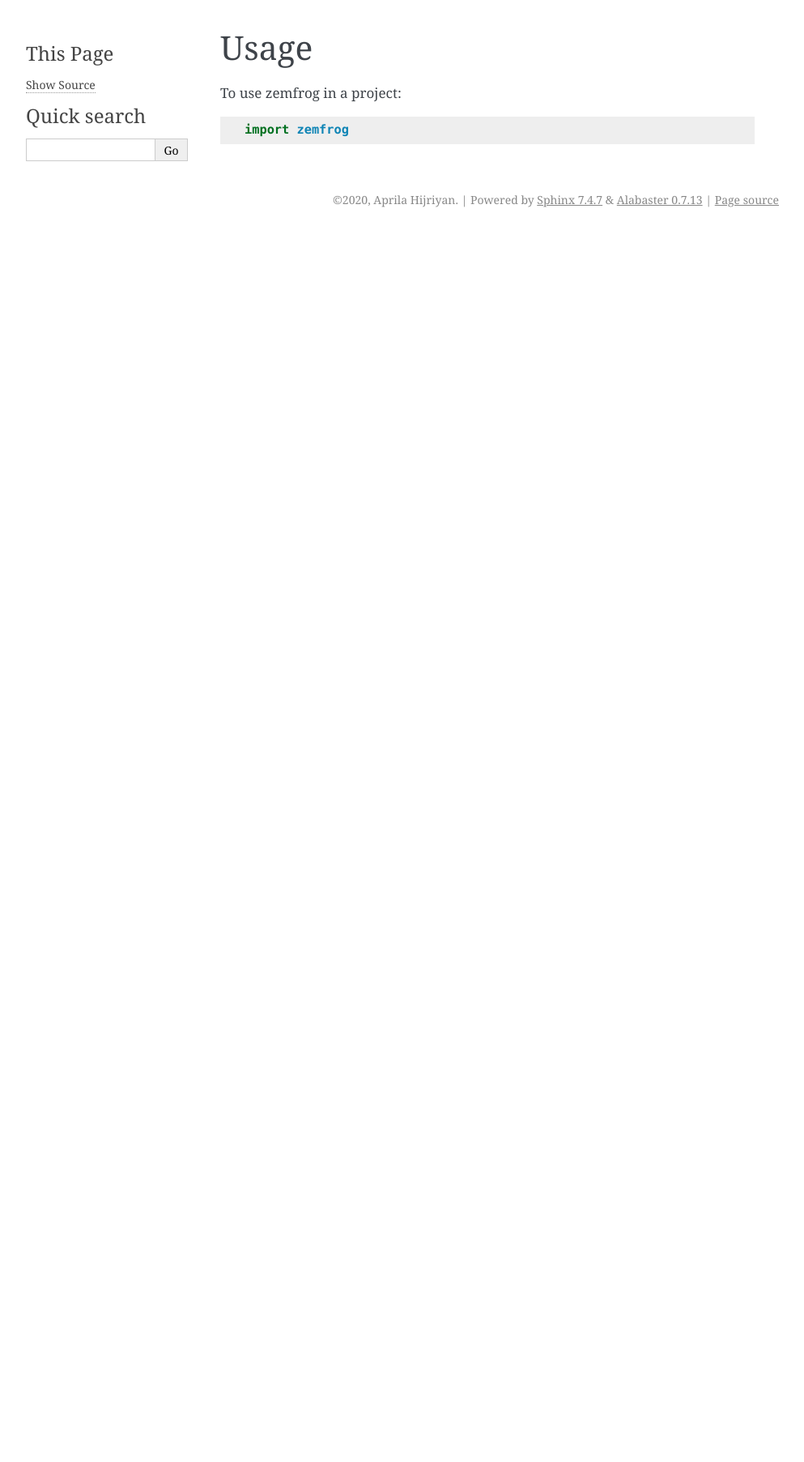
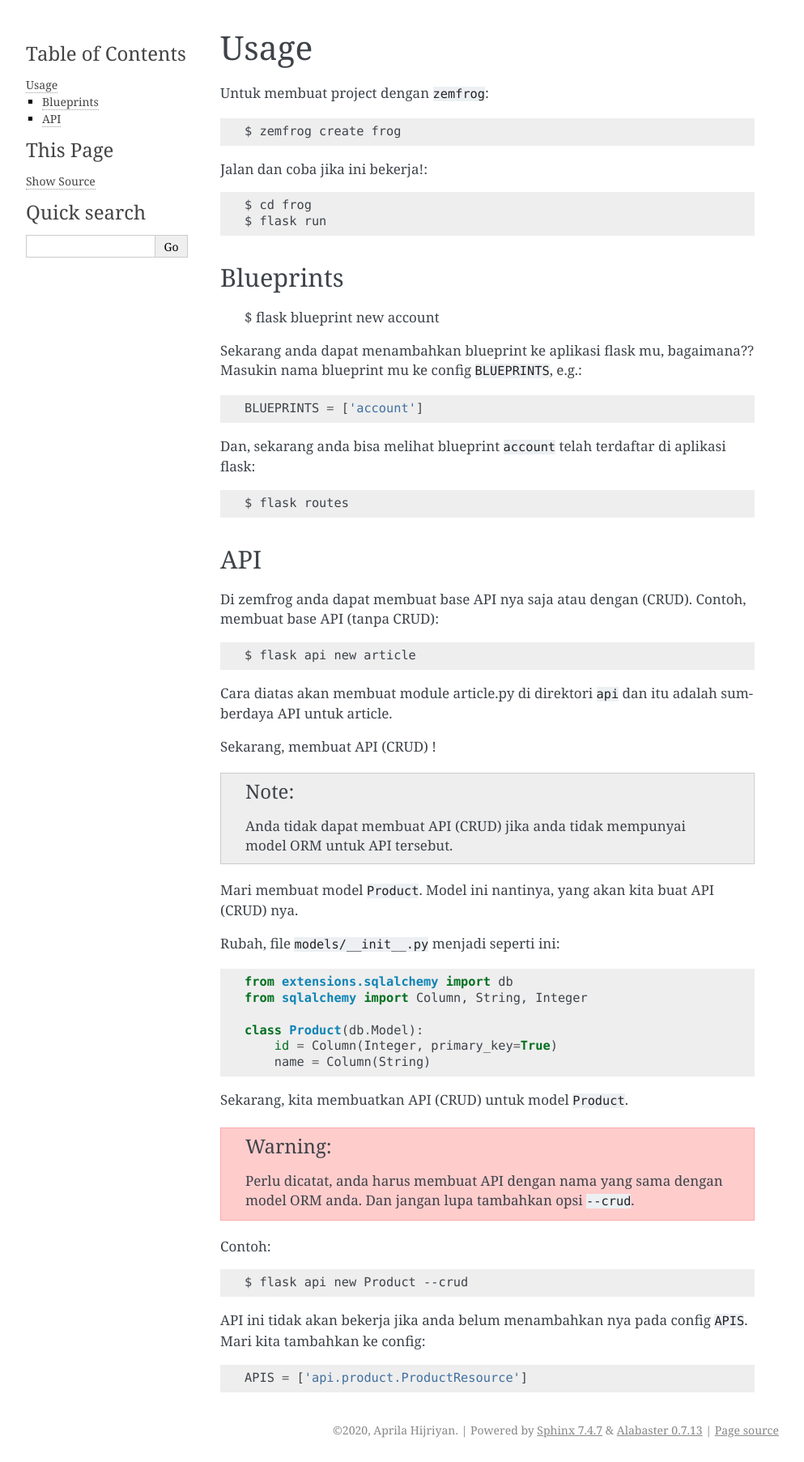
Before and after one commit to zemfrog/zemfrog, a Sphinx documentation site: the page built from docs/usage.rst, in a window 1280 px wide. Shown: the whole page at 81% size, without its empty margins (148-1141 px from the left). Built offline with Sphinx 7.4.7, drawn with Linux system fonts in a browser that asks for light colours; pages that are not in the unit, such as notebooks, are missing from menus; before the commit the page ends 900 px from its top, so only the background shows below that.

Commit message:
Add minimal docs

```diff
--- a/docs/usage.rst
+++ b/docs/usage.rst
@@ -2,6 +2,73 @@
 Usage
 =====
 
-To use zemfrog in a project::
+Untuk membuat project dengan ``zemfrog``::
 
-    import zemfrog
+    $ zemfrog create frog
+
+
+Jalan dan coba jika ini bekerja!::
+
+    $ cd frog
+    $ flask run
+
+
+
+Blueprints
+^^^^^^^^^^
+
+    $ flask blueprint new account
+
+Sekarang anda dapat menambahkan blueprint ke aplikasi flask mu, bagaimana??
+Masukin nama blueprint mu ke config ``BLUEPRINTS``, e.g.::
+
+    BLUEPRINTS = ['account']
+
+Dan, sekarang anda bisa melihat blueprint ``account`` telah terdaftar di aplikasi flask::
+
+    $ flask routes
+
+
+API
+^^^
+
+Di zemfrog anda dapat membuat base API nya saja atau dengan (CRUD).
+Contoh, membuat base API (tanpa CRUD)::
+
+    $ flask api new article
+
+Cara diatas akan membuat module article.py di direktori ``api`` dan itu adalah sumberdaya API untuk article.
+
+Sekarang, membuat API (CRUD) !
+
+.. note::
+
+    Anda tidak dapat membuat API (CRUD) jika anda tidak mempunyai model ORM untuk
+    API tersebut.
+
+Mari membuat model ``Product``. Model ini nantinya, yang akan kita buat API (CRUD) nya.
+
+Rubah, file ``models/__init__.py`` menjadi seperti ini::
+
+    from extensions.sqlalchemy import db
+    from sqlalchemy import Column, String, Integer
+
+    class Product(db.Model):
+        id = Column(Integer, primary_key=True)
+        name = Column(String)
+
+Sekarang, kita membuatkan API (CRUD) untuk model ``Product``.
+
+.. warning::
+
+    Perlu dicatat, anda harus membuat API dengan nama yang sama dengan model ORM anda.
+    Dan jangan lupa tambahkan opsi ``--crud``.
+
+Contoh::
+
+    $ flask api new Product --crud
+
+API ini tidak akan bekerja jika anda belum menambahkan nya pada config ``APIS``.
+Mari kita tambahkan ke config::
+
+    APIS = ['api.product.ProductResource']
```
